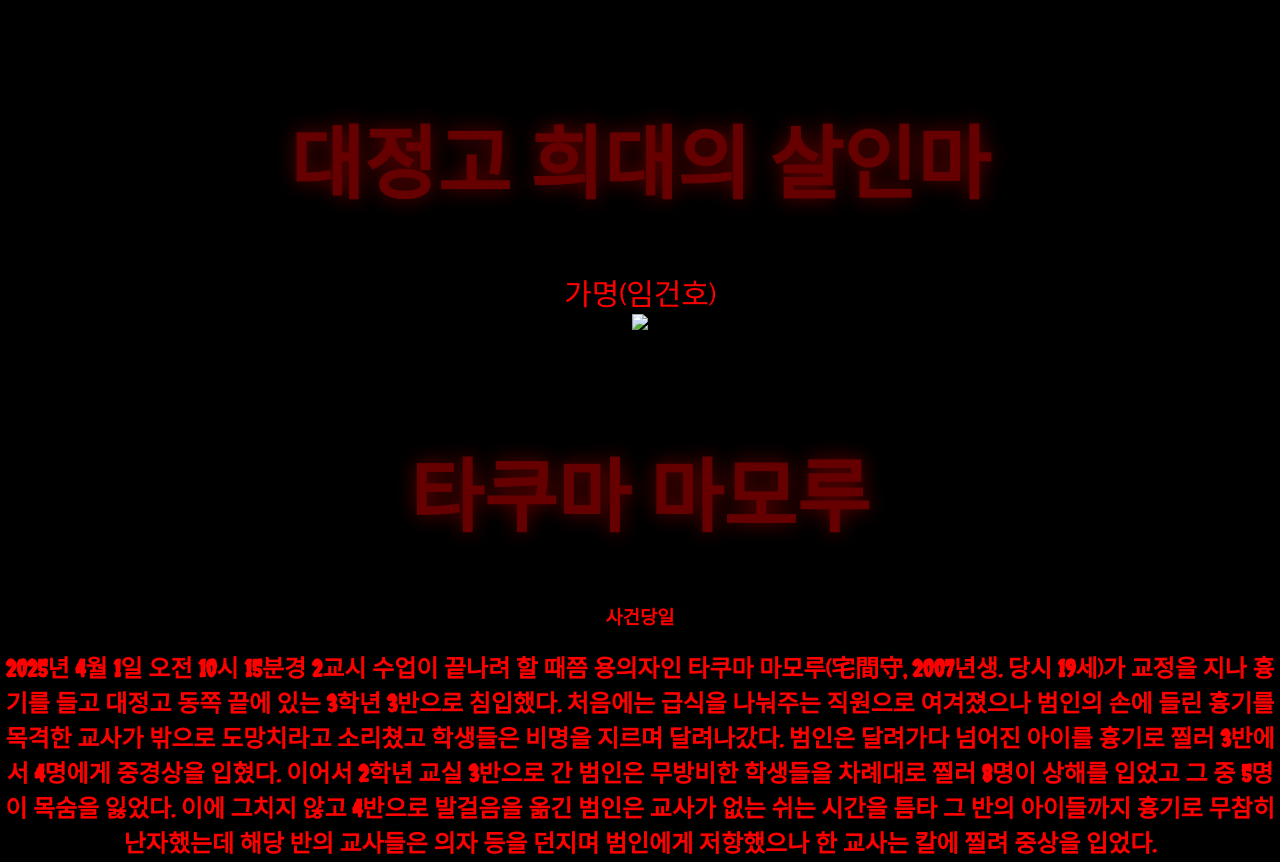
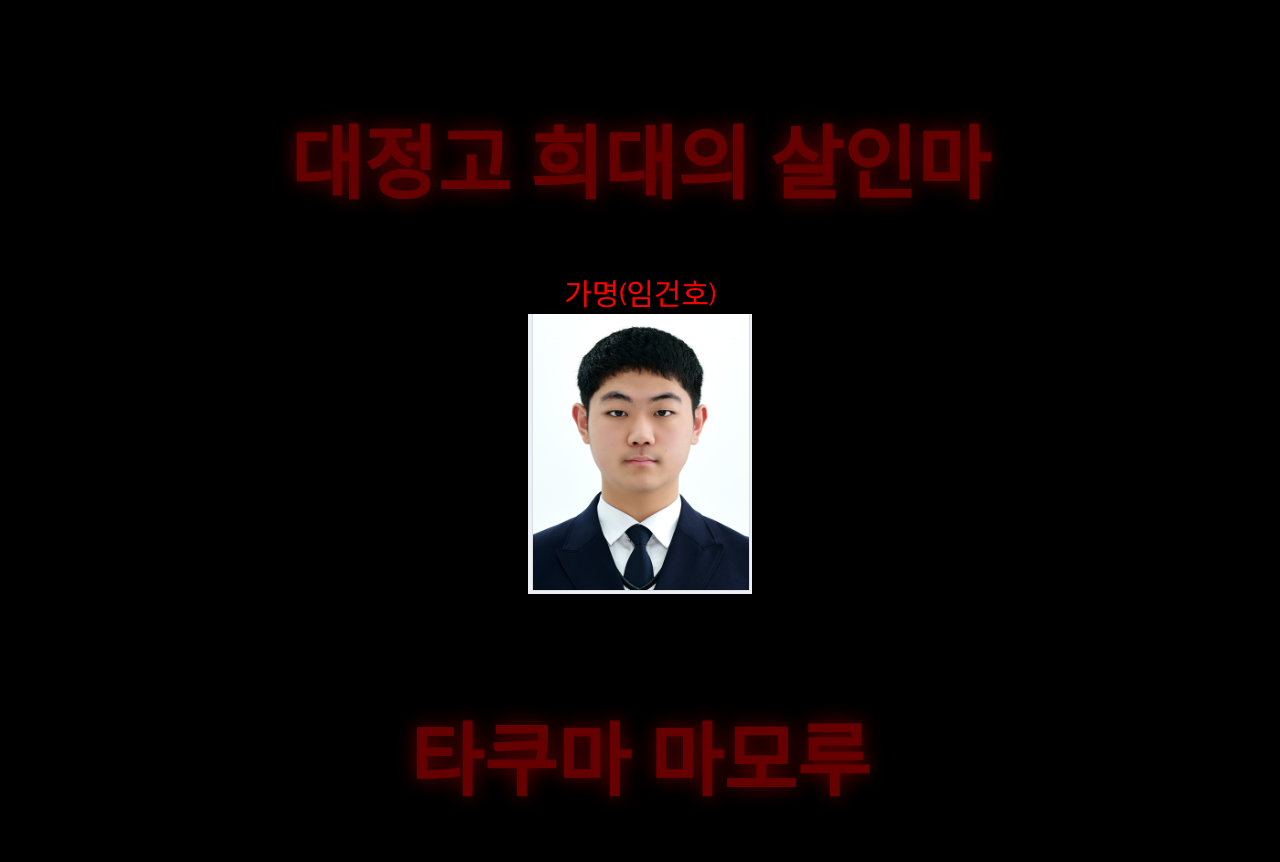
Before and after one commit to nasangjun07/nasangjun07, a plain HTML site: page index.html in a window 1280 px wide. Shown: the top 862 px of the page. Drawn offline with Linux system fonts and the light colour scheme.

Commit message:
Update index.html

```diff
--- a/index.html
+++ b/index.html
@@ -70,7 +70,7 @@
 </html>
     <header>
     <div id="logo">
-   <img src="images/drg.jpg">
+   <img src="images/drg.PNG">
 
     <h1 title="h1태그로 작성하였습니다.">타쿠마 마모루</h1>
 
```
